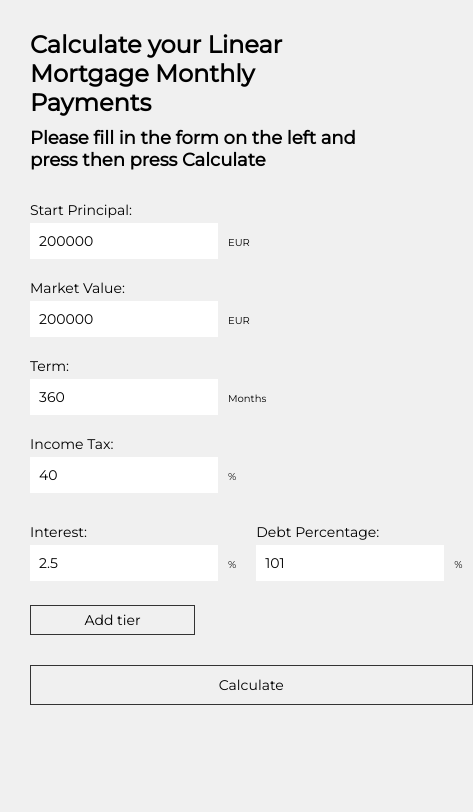
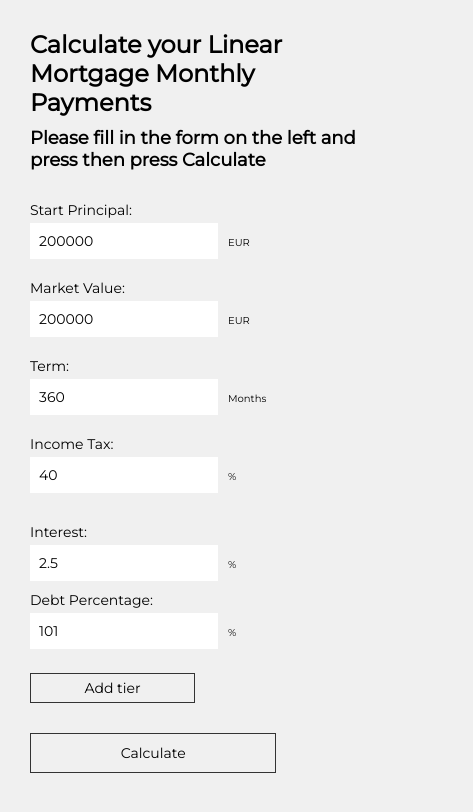
Before and after one commit to lealoureiro/mortgage-calculator-web, a React (Create React App) app: page / in a window 390 px wide. Shown: the top 812 px of the page, 473 px wide, since content can reach past the window. Built offline with nearby package versions, Linux system fonts and the light colour scheme.

Commit message:
add minor responsive style fix

```diff
--- a/src/components/styles.js
+++ b/src/components/styles.js
@@ -33,6 +33,16 @@ export const StyledInterestTierInput = styled.div`
 
   fieldset + fieldset {
     margin-left: 10px;
+
+    @media (max-width: 640px) {
+      margin-left: 0;
+      margin-top: 10px;
+    }
+  }
+
+  @media (max-width: 640px) {
+    align-items: flex-start;
+    flex-direction: column;
   }
 `;
 
```
